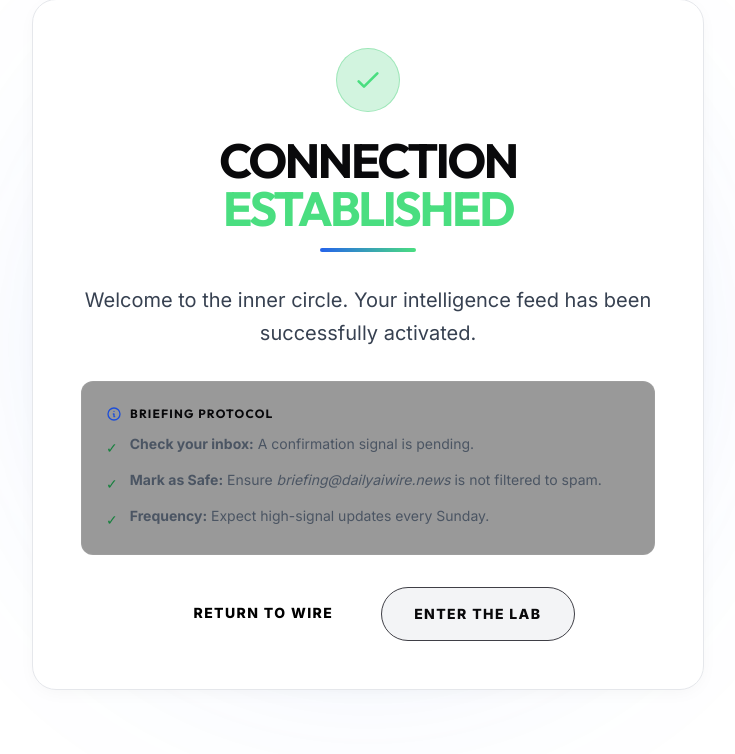
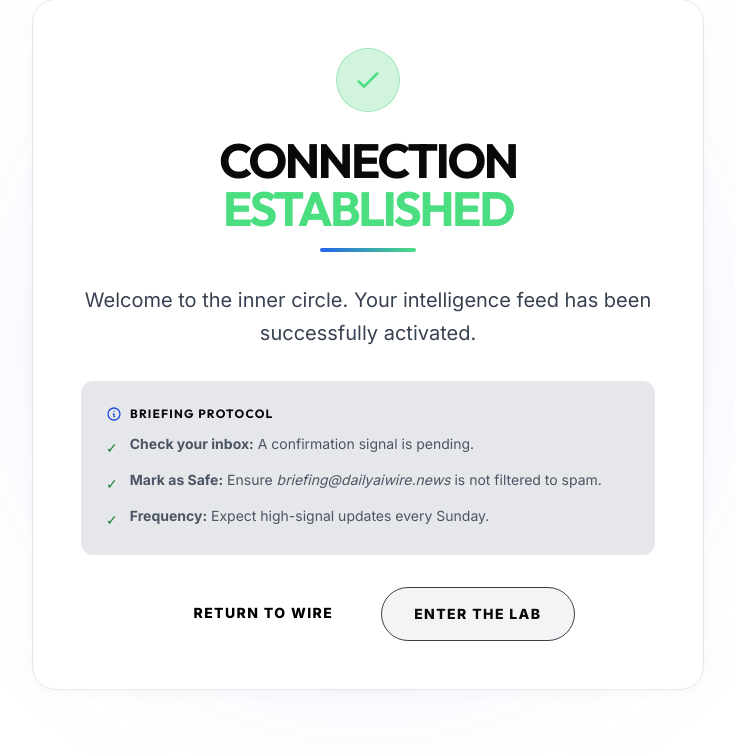
Before and after one commit to eoz1122/dailyaiwire.news, a Flask app: page /thank-you in a window 1280 px wide. Shown: the part 202-956 px from the top of the page, without its empty margins (272-1007 px from the left). Run offline with Flask 3, Linux system fonts and the light colour scheme; data that the repository does not hold is empty; some libraries are stand-ins or nearby versions.

Commit message:
UI: Fix contrast on Thank You page for light mode

```diff
--- a/templates/thank_you.html
+++ b/templates/thank_you.html
@@ -31,8 +31,8 @@
             Welcome to the inner circle. Your intelligence feed has been successfully activated.
         </p>
 
-        <div class="bg-black/40 rounded-xl p-6 mb-8 text-left border border-white/5">
-            <h3 class="text-white font-bold uppercase tracking-widest text-xs mb-3 flex items-center gap-2">
+        <div class="bg-zinc-900/50 rounded-xl p-6 mb-8 text-left border border-white/5">
+            <h3 class="text-zinc-200 font-bold uppercase tracking-widest text-xs mb-3 flex items-center gap-2">
                 <svg class="w-4 h-4 text-blue-500" fill="none" stroke="currentColor" viewBox="0 0 24 24">
                     <path stroke-linecap="round" stroke-linejoin="round" stroke-width="2"
                         d="M13 16h-1v-4h-1m1-4h.01M21 12a9 9 0 11-18 0 9 9 0 0118 0z"></path>
```
